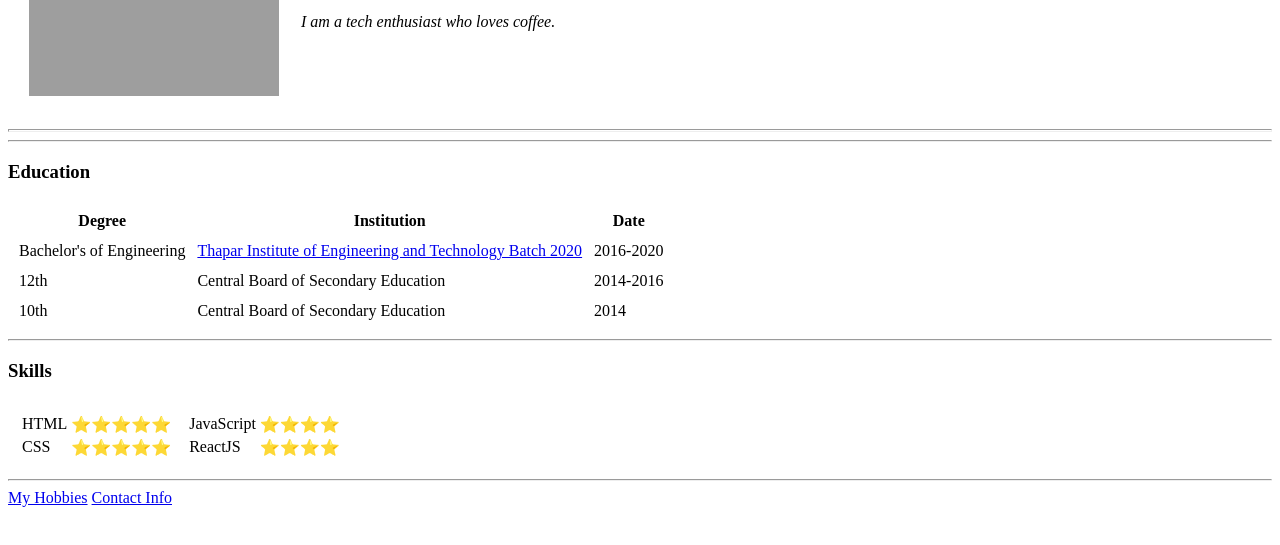
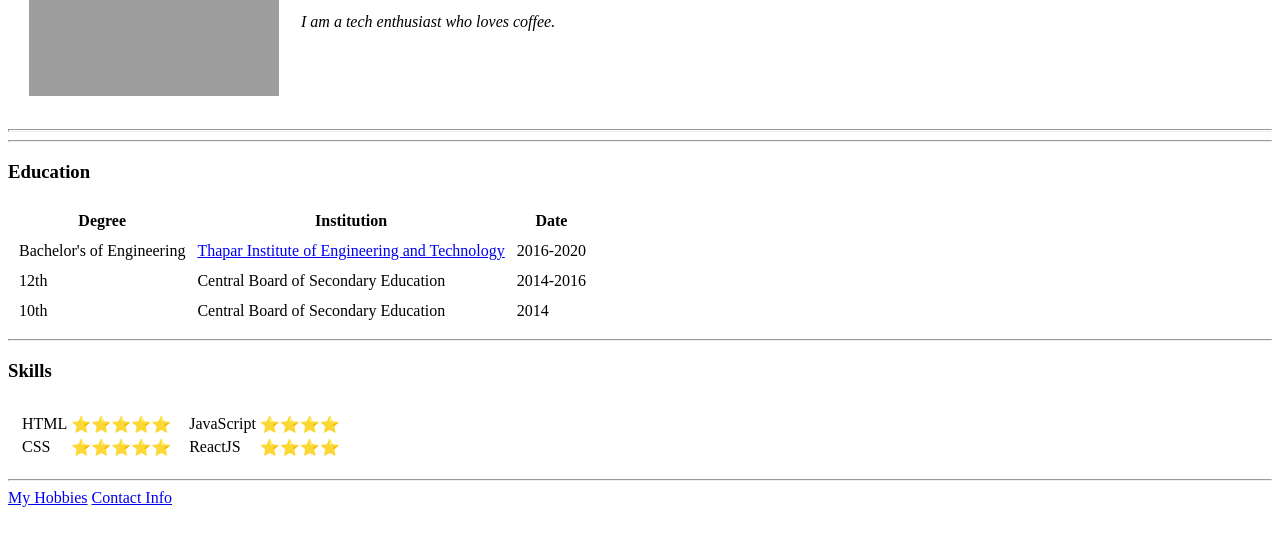
Before and after one commit to HarshitBahri/cv, a plain HTML site: page index.html in a window 1280 px wide. Shown: the part 183-728 px from the top of the page. Drawn offline with Linux system fonts and the light colour scheme; grey boxes are pictures that could not be loaded.

Commit message:
Update index.html

```diff
--- a/index.html
+++ b/index.html
@@ -35,7 +35,7 @@
     <tbody>
       <tr>
         <td>Bachelor's of Engineering</td>
-        <td><a href="https://www.thapar.edu">Thapar Institute of Engineering and Technology Batch 2020</a></td>
+        <td><a href="https://www.thapar.edu">Thapar Institute of Engineering and Technology</a></td>
         <td>2016-2020</td>
       </tr>
       <tr>
```
